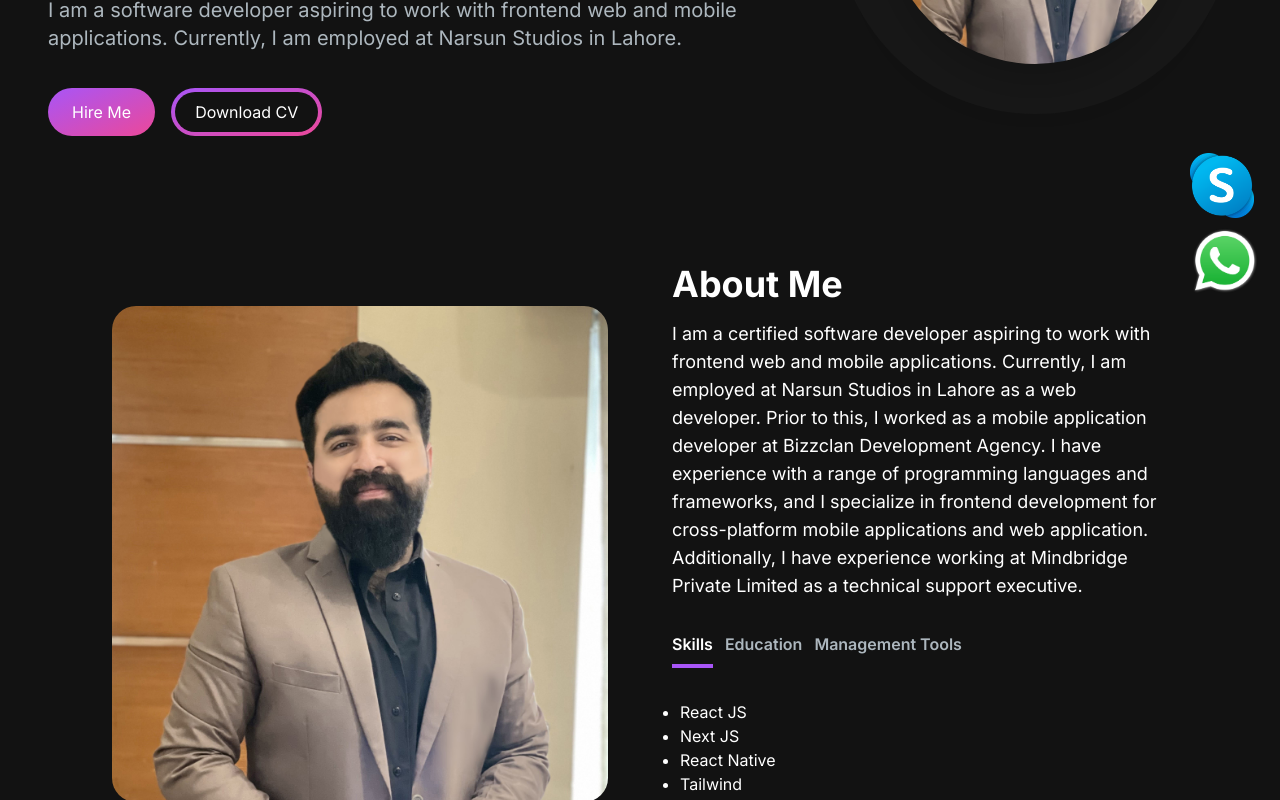
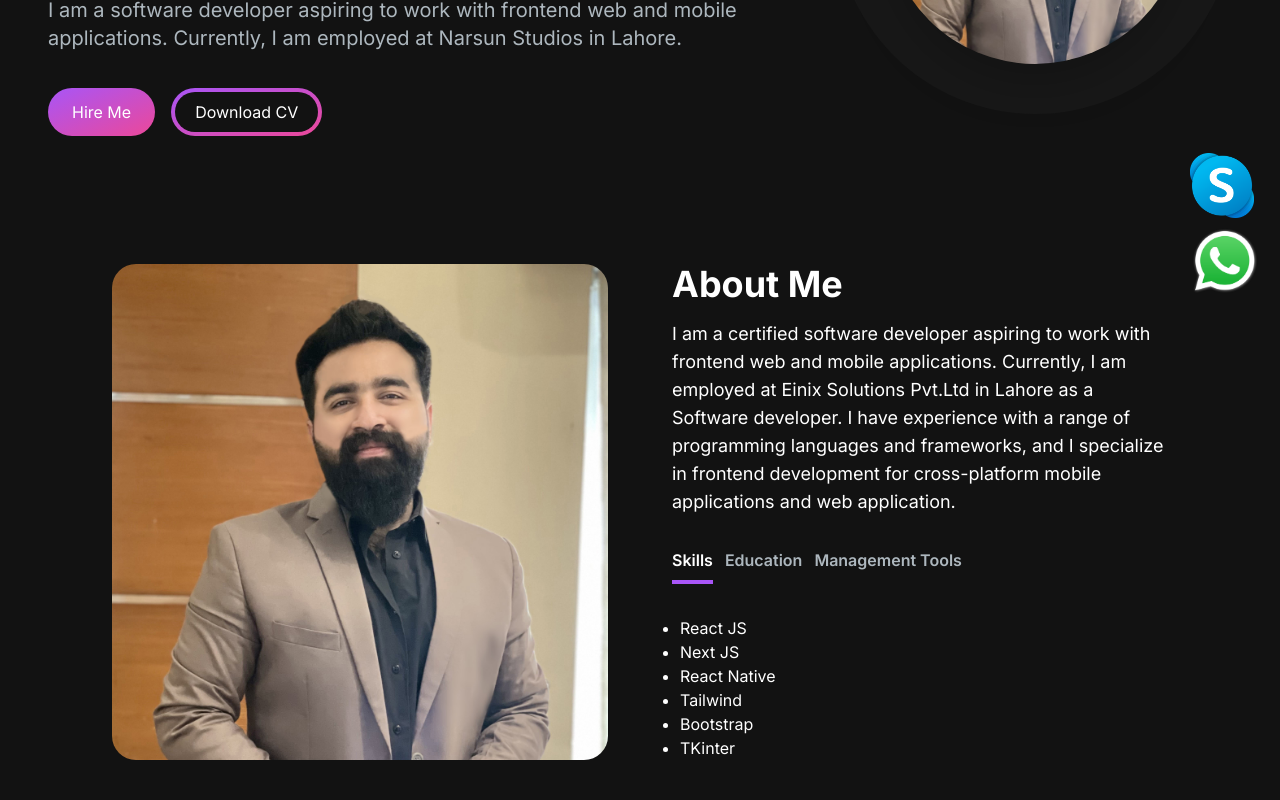
Before and after one commit to hassanalishah0335/Personal-Portfolio, a Next.js app: page / in a window 1280 px wide. Shown: the part 484-1284 px from the top of the page. Built offline with nearby package versions, Linux system fonts and the light colour scheme.

Commit message:
Update AboutSection.jsx
About

```diff
--- a/src/app/components/AboutSection.jsx
+++ b/src/app/components/AboutSection.jsx
@@ -59,12 +59,10 @@ const AboutSection = () => {
         <div className="mt-4 md:mt-0 text-left flex flex-col h-full">
           <h2 className="text-4xl font-bold text-white mb-4">About Me</h2>
           <p className="text-base lg:text-lg">
-            I am a certified software developer aspiring to work with frontend web and mobile applications. Currently, I
-            am employed at Narsun Studios in Lahore as a web developer. Prior to this, I worked as a mobile
-            application developer at Bizzclan Development Agency. I have experience with a range of programming
-            languages and frameworks, and I specialize in frontend development for cross-platform mobile
-            applications and web application. Additionally, I have experience working at Mindbridge Private Limited as
-            a technical support executive.
+            I am a certified software developer aspiring to work with frontend web and mobile applications. Currently, I am
+employed at Einix Solutions Pvt.Ltd in Lahore as a Software developer. I have experience with a range of programming
+languages and frameworks, and I specialize in frontend development for cross-platform mobile applications and web
+application.
           </p>
           <div className="flex flex-row justify-start mt-8">
             <TabButton
```
